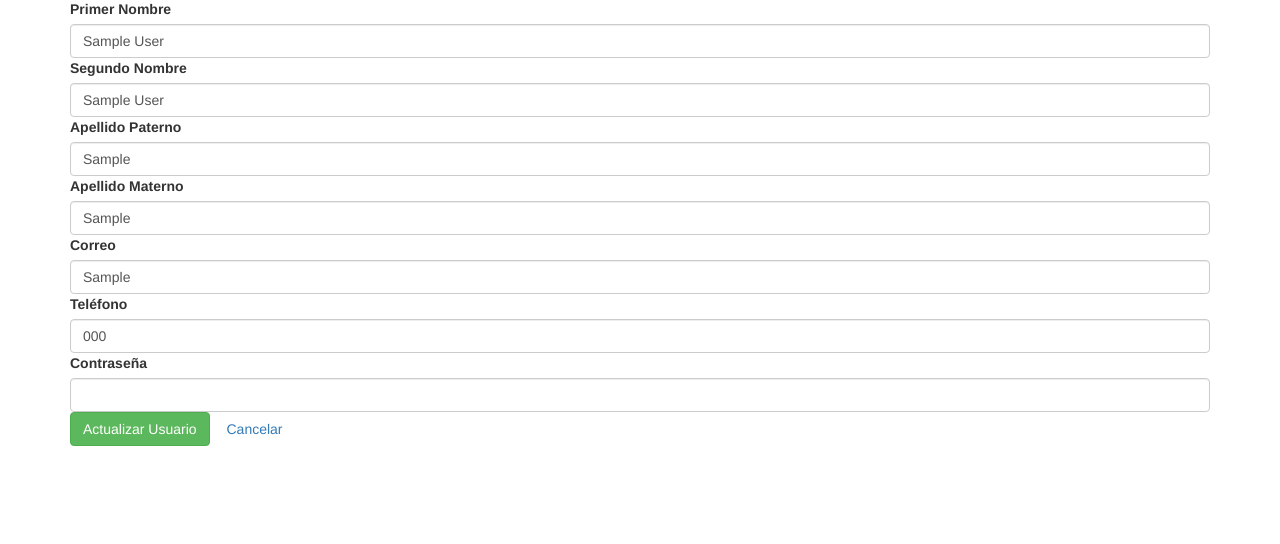
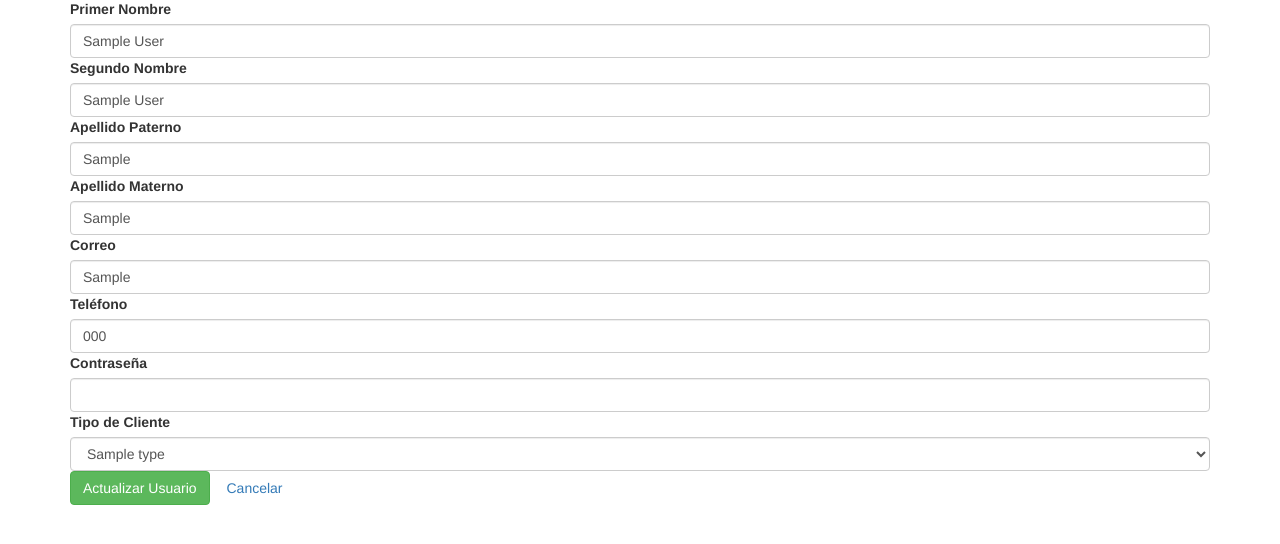
Before and after one commit to SebVaGo/flask_project, a Flask app: page /users/1/edit in a window 1280 px wide. Shown: the part 64-608 px from the top of the page. Run offline with Flask 3, Linux system fonts and the light colour scheme; tables that the repository leaves empty hold one stand-in row (values such as "Sample post"); some libraries are stand-ins or nearby versions.

Commit message:
Apdating create and update user with type_user_id in

```diff
--- a/app/controllers/user_controller.py
+++ b/app/controllers/user_controller.py
@@ -9,6 +9,11 @@ class CSRFForm(FlaskForm):
 
 def create_user():
     form = UserForm()
+    client_types = UserService.get_all_tipe_user()  # Obtener tipos de cliente
+
+    form.tipo_cliente_id.choices = [(tipo.id, tipo.nombre) for tipo in client_types]
+
+
 
     if request.method == "POST" and form.validate_on_submit():
         data = {key: value for key, value in form.data.items() if key not in ["submit", "csrf_token"]}
@@ -41,6 +46,9 @@ def edit_user(user_id):
 
     form = UserUpdateForm(obj=user)
 
+    client_types = UserService.get_all_tipe_user()
+    form.tipo_cliente_id.choices = [(tipo.id, tipo.nombre) for tipo in client_types]
+
     if form.validate_on_submit():
         data = {key: value for key, value in form.data.items() if key not in ["submit", "csrf_token"]}
         resultado, status_code = UserService.actualizar_usuario(user_id, data)
@@ -50,6 +58,7 @@ def edit_user(user_id):
         return jsonify({"success": False, "errors": form.errors}), 400
 
     return render_template("edit_user.html", user=user, form=form)
+
 def delete_user(user_id):
     resultado = UserService.delete_user(user_id)
     return jsonify(resultado), 200 if resultado["success"] else 400
--- a/app/services/user_service.py
+++ b/app/services/user_service.py
@@ -1,15 +1,30 @@
 from werkzeug.security import generate_password_hash
 from app.repositories.user_repository import UserRepository
 from app.repositories.password_repository import PasswordRepository
+from app.models.client_tipe_model import ClientType
 from app.config import db
 import logging
 
 class UserService:
     @staticmethod
+    def get_all_tipe_user():
+        try:
+            return ClientType.query.all()
+        except Exception as e:
+            logging.error(f"Error al obtener tipos de usuario: {str(e)}")
+            return []
+
+    @staticmethod
     def create_user(data):
+        print("Datos recibidos en create_user:", data)  # DEBUG
+
         try:
             if UserRepository.get_user_by_email(data["correo"]):
                 return {"success": False, "message": "El correo ya está en uso."}
+
+            tipo_cliente = ClientType.query.get(data["tipo_cliente_id"])
+            if not tipo_cliente:
+                return {"success": False, "message": "El tipo de cliente no existe"}
 
             password_hash = generate_password_hash(data.pop("password"))
 
@@ -50,6 +65,12 @@ class UserService:
                 if usuario_existente and usuario_existente.id != user_id:
                     return {"success": False, "message": "El correo ya está en uso por otro usuario."}, 400
 
+            # Verificar si el tipo de cliente existe
+            if "tipo_cliente_id" in data:
+                tipo_cliente = ClientType.query.get(data["tipo_cliente_id"])
+                if not tipo_cliente:
+                    return {"success": False, "message": "Tipo de cliente inválido."}, 400
+
             # Extraer y eliminar la nueva contraseña del diccionario
             nueva_password = data.pop("nueva_password", None)
 
--- a/app/templates/edit_user.html
+++ b/app/templates/edit_user.html
@@ -57,6 +57,12 @@
             {{ form.nueva_password.label(class="form-label") }}
             {{ form.nueva_password(class="form-control") }}
         <div class="invalid-feedback"></div>
+
+        <div class="mb-3">
+            {{ form.tipo_cliente_id.label(class="form-label") }}
+            {{ form.tipo_cliente_id(class="form-control") }}
+            <div class="invalid-feedback"></div>
+        </div>
 
         <button type="submit" class="btn btn-success">Actualizar Usuario</button>
         <a href="{{ url_for('user.get_users') }}" class="btn btn-secondary">Cancelar</a>
--- a/app/utils/forms/user_form.py
+++ b/app/utils/forms/user_form.py
@@ -1,5 +1,5 @@
 from flask_wtf import FlaskForm
-from wtforms import StringField, PasswordField, SubmitField
+from wtforms import StringField, PasswordField, SubmitField, SelectField
 from wtforms.validators import DataRequired, Email, Length, Optional, Regexp
 
 class BaseUserForm(FlaskForm):
@@ -47,6 +47,9 @@ class UserForm(BaseUserForm):
                message="La contraseña debe contener al menos una minúscula, una mayúscula y un número.")
     ])
 
+    tipo_cliente_id = SelectField("Tipo de Cliente", coerce=int, validators=[DataRequired()])
+
+
     submit = SubmitField("Registrar")
 
 class UserUpdateForm(BaseUserForm):
@@ -57,4 +60,7 @@ class UserUpdateForm(BaseUserForm):
                message="La contraseña debe contener al menos una minúscula, una mayúscula y un número.")
     ])
 
+    tipo_cliente_id = SelectField("Tipo de Cliente", coerce=int, validators=[DataRequired()])
+
+
     submit = SubmitField("Actualizar Usuario")
```
Also changed, not shown: app/templates/register.html (+16 -2 lines).
